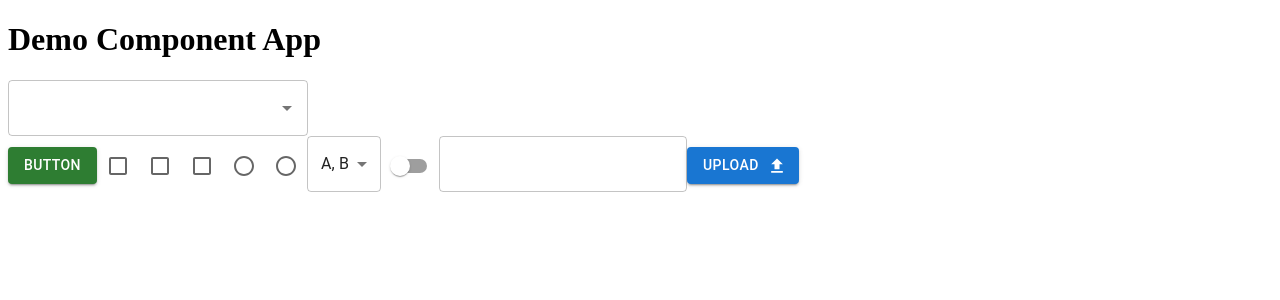
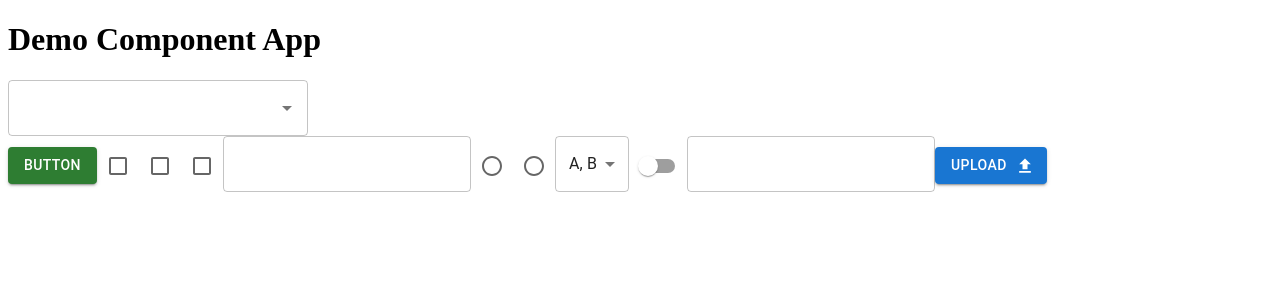
Before and after one commit to pisces229/demo-react-mui, a React (Create React App) app: page / in a window 1280 px wide. Shown: the top 300 px of the page. Built offline with nearby package versions, Linux system fonts and the light colour scheme.

Commit message:
no message

```diff
--- a/package.json
+++ b/package.json
@@ -7,6 +7,7 @@
     "@emotion/styled": "^11.8.1",
     "@mui/icons-material": "^5.6.2",
     "@mui/material": "^5.7.0",
+    "@mui/x-date-pickers": "^5.0.7",
     "@testing-library/jest-dom": "^5.16.4",
     "@testing-library/react": "^13.2.0",
     "@testing-library/user-event": "^13.5.0",
@@ -14,6 +15,7 @@
     "@types/node": "^16.11.35",
     "@types/react": "^18.0.9",
     "@types/react-dom": "^18.0.3",
+    "dayjs": "^1.11.6",
     "react": "^18.1.0",
     "react-dom": "^18.1.0",
     "react-scripts": "5.0.1",
--- a/src/demo-component/demo-component-app.tsx
+++ b/src/demo-component/demo-component-app.tsx
@@ -15,6 +15,8 @@ import {
 import { SelectChangeEvent } from '@mui/material/Select';
 import UploadIcon from '@mui/icons-material/Upload';
 import { Fragment, useState } from 'react';
+import { DatePicker, LocalizationProvider } from '@mui/x-date-pickers';
+import { AdapterDayjs } from '@mui/x-date-pickers/AdapterDayjs';
 
 export function DemoComponentApp() {
   return (
@@ -23,6 +25,7 @@ export function DemoComponentApp() {
       <DemoAutocomplete />
       <DemoButton />
       <DemoCheckbox />
+      <DemoDatepicker />
       <DemoRadio />
       <DemoSelect />
       <DemoSwitch />
@@ -107,6 +110,25 @@ const DemoCheckbox = () => {
       <Checkbox color="secondary" name="secondary" onChange={onChange} />
       <Checkbox color="success" name="success" onChange={onChange} />
       <Checkbox color="default" name="default" onChange={onChange} />
+    </>
+  );
+};
+
+const DemoDatepicker = () => {
+  const [value, setValue] = useState<Date | null>(null);
+  const onChange = (value: Date | null) => {
+    setValue(value);
+  };
+  return (
+    <>
+      <LocalizationProvider dateAdapter={AdapterDayjs}>
+        <DatePicker
+          inputFormat="YYYY/MM/DD"
+          value={value}
+          onChange={onChange}
+          renderInput={(params) => <TextField {...params} />}
+        />
+      </LocalizationProvider>
     </>
   );
 };
```
Also changed, not shown: 2 other files (tests, documents, lock files or other folders).
